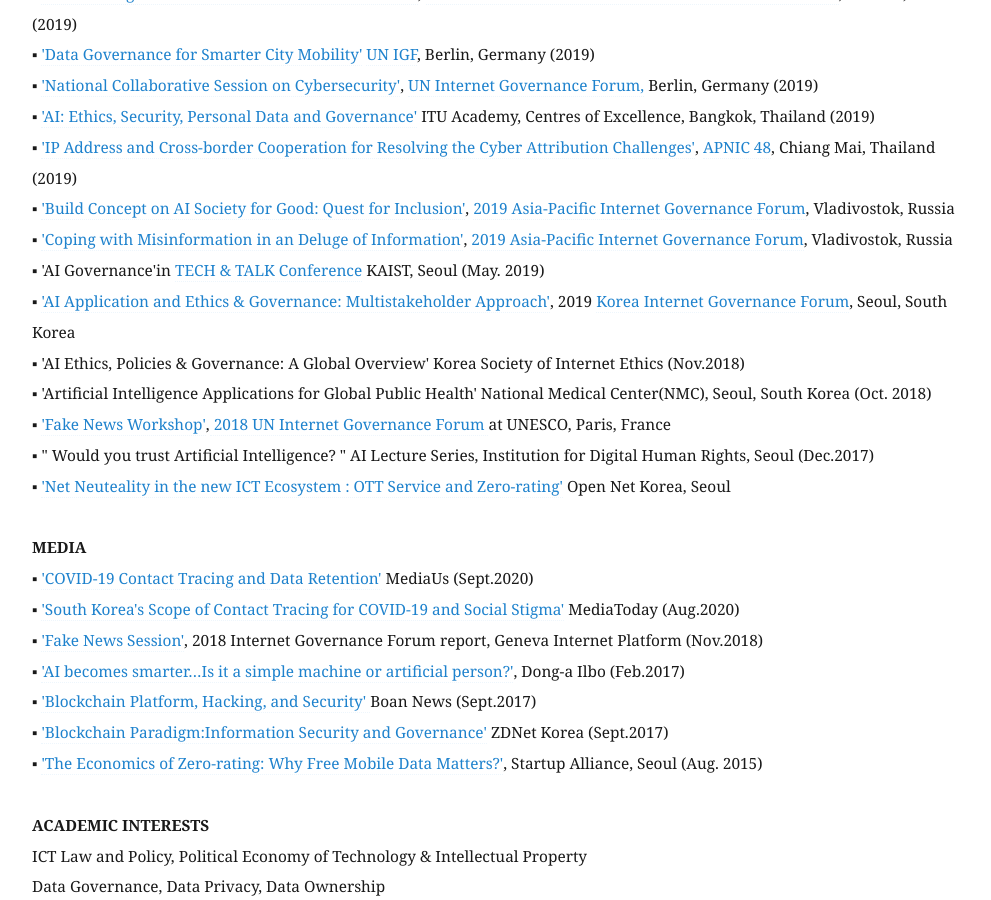
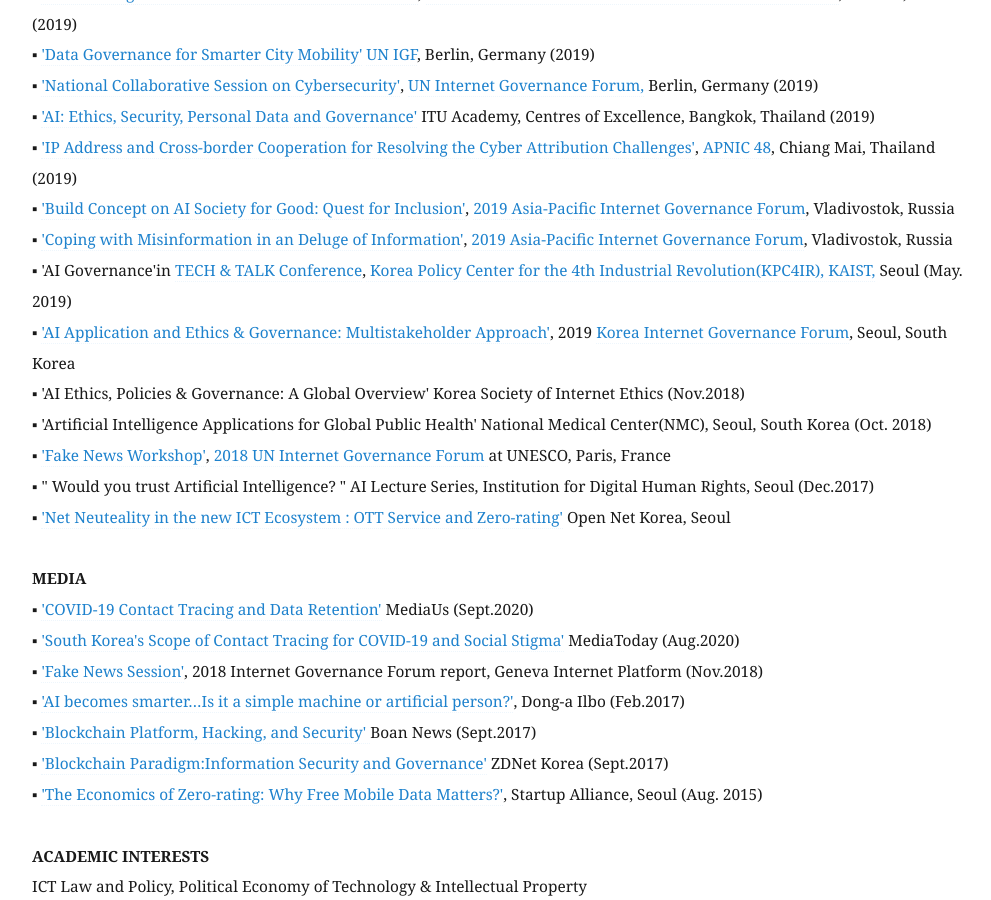
Before and after one commit to eunchangchoi/eunchangchoi.github.io, a Jekyll site: the page built from index.md, in a window 1280 px wide and 900 px high, scrolled down 3007 px. Shown: the whole window, without its empty margins (68-1059 px from the left). Built offline with Jekyll 4.4.1, drawn with Linux system fonts in a browser that asks for light colours.

Commit message:
Update index.md

```diff
--- a/index.md
+++ b/index.md
@@ -60,7 +60,7 @@
 ▪   <a href="https://youtu.be/uRsC_ypHGCg?t=1348">'IP Address and Cross-border Cooperation for Resolving the Cyber Attribution Challenges'</a>, <a href="https://conference.apnic.net/48/program/schedule/#/day/6/cooperation-sig"> APNIC 48</a>, Chiang Mai, Thailand (2019) <br>
 ▪   <a href="https://www.ftp.asia/index.php/s/tLZWIWMG1Qp7oA0">'Build Concept on AI Society for Good: Quest for Inclusion'</a>, <a href="https://2019.aprigf.asia/"> 2019 Asia-Pacific Internet Governance Forum</a>, Vladivostok, Russia <br>
 ▪   <a href="https://www.ftp.asia/index.php/s/HGkuD3YVUBssKrP">'Coping with Misinformation in an Deluge of Information'</a>, <a href="https://2019.aprigf.asia/"> 2019 Asia-Pacific Internet Governance Forum</a>, Vladivostok, Russia <br>
-▪   'AI Governance'in <a href="https://kpc4ir.kaist.ac.kr/index.php?mid=kpc4ir_events&document_srl=684"> TECH & TALK Conference</a> KAIST, Seoul (May. 2019)<br>
+▪   'AI Governance'in <a href="https://kpc4ir.kaist.ac.kr/index.php?mid=kpc4ir_events&document_srl=684"> TECH & TALK Conference</a>,<a href="https://kpc4ir.kaist.ac.kr/"> Korea Policy Center for the 4th Industrial Revolution(KPC4IR), KAIST,</a> Seoul (May. 2019)<br>
 ▪   <a href="https://youtu.be/92cmsMv6xhQ?t=451">'AI Application and Ethics & Governance: Multistakeholder Approach'</a>, 2019 <a href="http://krigf.kr/"> Korea Internet Governance Forum</a>, Seoul, South Korea <br>
 ▪   'AI Ethics, Policies & Governance: A Global Overview' Korea Society of Internet Ethics (Nov.2018) <br>
 ▪   'Artificial Intelligence Applications for Global Public Health' National Medical Center(NMC), Seoul, South Korea (Oct. 2018)<br>
```
